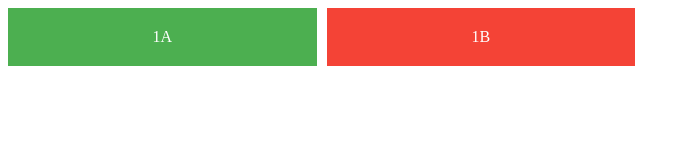
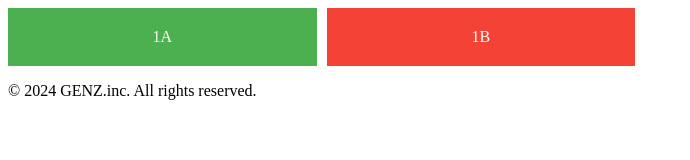
Before and after one commit to A-Sakagami/tstest, a website: page src/index.html in a window 1280 px wide. Shown: the whole page, without its empty margins (0-690 px from the left). Drawn offline with Linux system fonts and the light colour scheme.

Commit message:
フッターに著作権表示

```diff
--- a/src/index.html
+++ b/src/index.html
@@ -13,4 +13,7 @@
         <!-- 略 -->
     </div>
 </body>
+<footer>
+    <p>&copy; 2024 GENZ.inc. All rights reserved.</p>
+</footer>
 </html>
```
